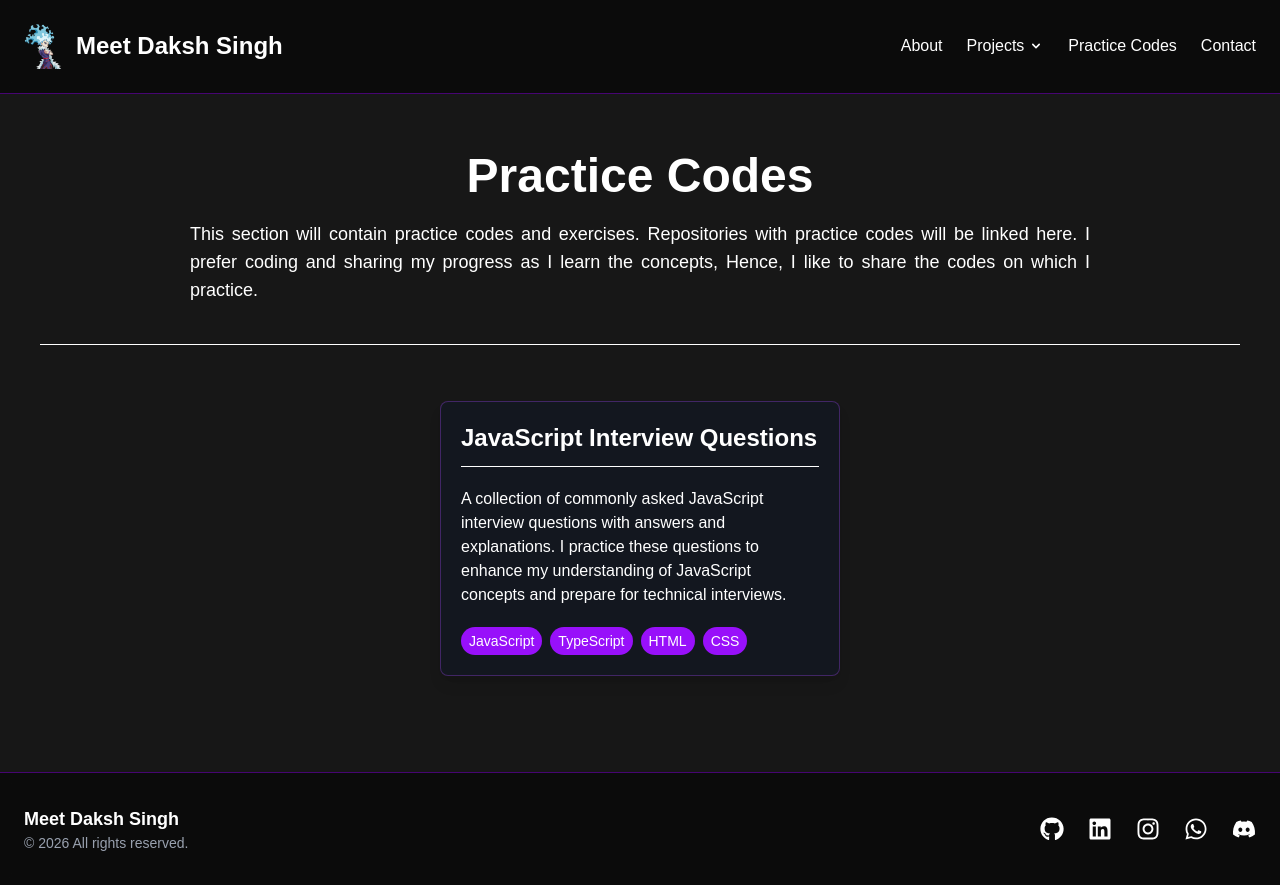
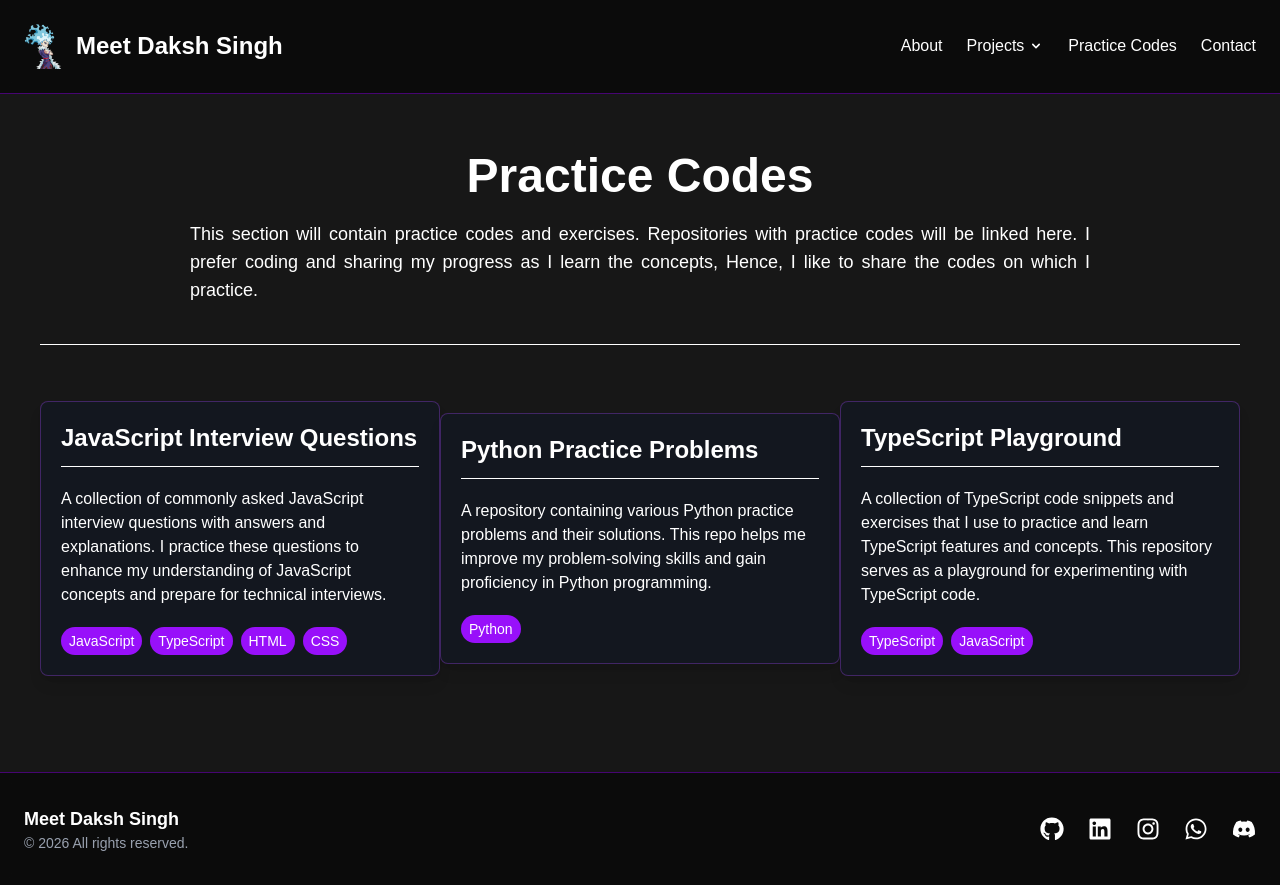
Before and after one commit to DakshSingh-GitHub/PortfolioWebApp, a Next.js app: page /practice-codes in a window 1280 px wide. Built offline with nearby package versions, Linux system fonts and the light colour scheme.

Commit message:
Added my two repositories at the "Practice Codes" page

```diff
--- a/app/practice-codes/page.tsx
+++ b/app/practice-codes/page.tsx
@@ -10,6 +10,20 @@ const Repositories = [
         repo_lang: ["JavaScript", "TypeScript", "HTML", "CSS"],
         repo_url: "https://github.com/DakshSingh-GitHub/InterviewQuestions",
     },
+    {
+        repo_key: 2,
+        repo_name: "Python Practice Problems",
+        repo_desc: "A repository containing various Python practice problems and their solutions. This repo helps me improve my problem-solving skills and gain proficiency in Python programming.",
+        repo_lang: ["Python"],
+        repo_url: "https://github.com/DakshSingh-GitHub/PyQuestions",
+    },
+    {
+        repo_key: 3,
+        repo_name: "TypeScript Playground",
+        repo_desc: "A collection of TypeScript code snippets and exercises that I use to practice and learn TypeScript features and concepts. This repository serves as a playground for experimenting with TypeScript code.",
+        repo_lang: ["TypeScript", "JavaScript"],
+        repo_url: "https://github.com/DakshSingh-GitHub/TypeScript",
+    }
 ];
 
 export default function PracticeCodes() {
@@ -41,7 +55,7 @@ export default function PracticeCodes() {
                 </p>
             </div>
             <hr />
-            <div className="repo flex flex-col md:flex-row items-center justify-evenly h-full w-full mt-10 gap-4 md:gap-0">
+            <div className="repo flex flex-col md:flex-row items-center justify-between h-full w-full mt-10 gap-4 md:gap-0">
                 {repo_map}
             </div>
         </div>
```
